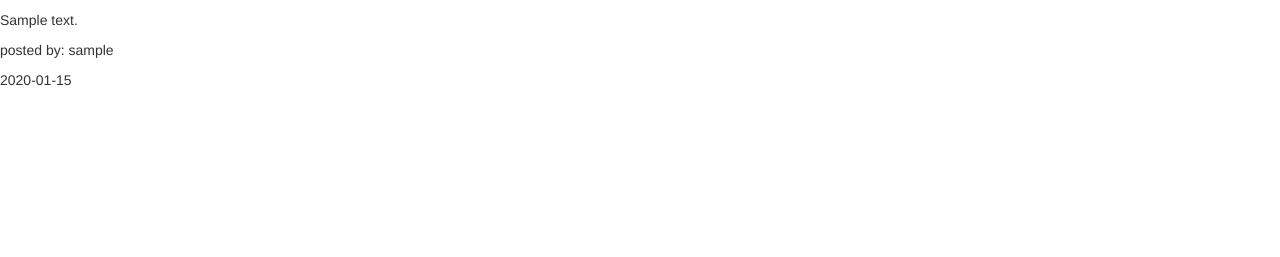
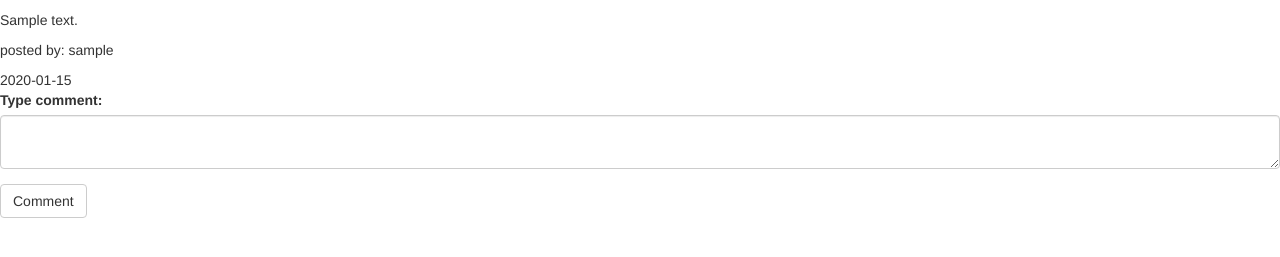
Before and after one commit to encok/Blogging-App, a Flask app: page /comment/1 in a window 1280 px wide. Shown: the part 155-412 px from the top of the page. Run offline with Flask 2, Linux system fonts and the light colour scheme; a user stored in the database is signed in; tables that the repository leaves empty hold one stand-in row (values such as "Sample post"); data that the repository does not hold is empty; some libraries are stand-ins or nearby versions.

Commit message:
creating the comments form

```diff
--- a/app/templates/comments.html
+++ b/app/templates/comments.html
@@ -11,7 +11,7 @@
 {% block content%}
     <h2>{{blog}}</h2>
     {{macro.displayComments(all_comments)}}
-    <!-- {{wtf.quick_form(comment_form)}} -->
+    {{wtf.quick_form(comment_form)}}
 
 {% endblock %}
 </div>
```
